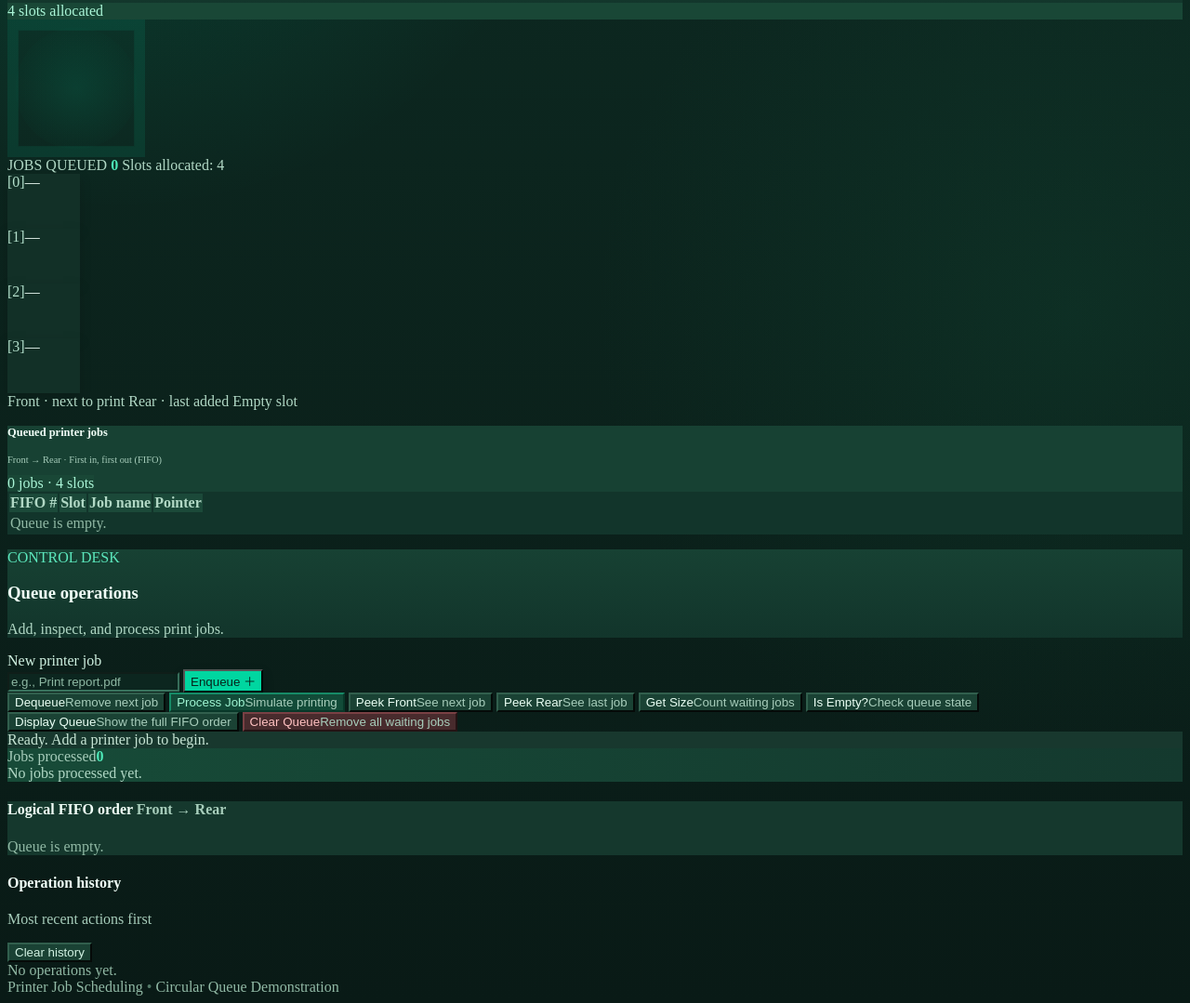
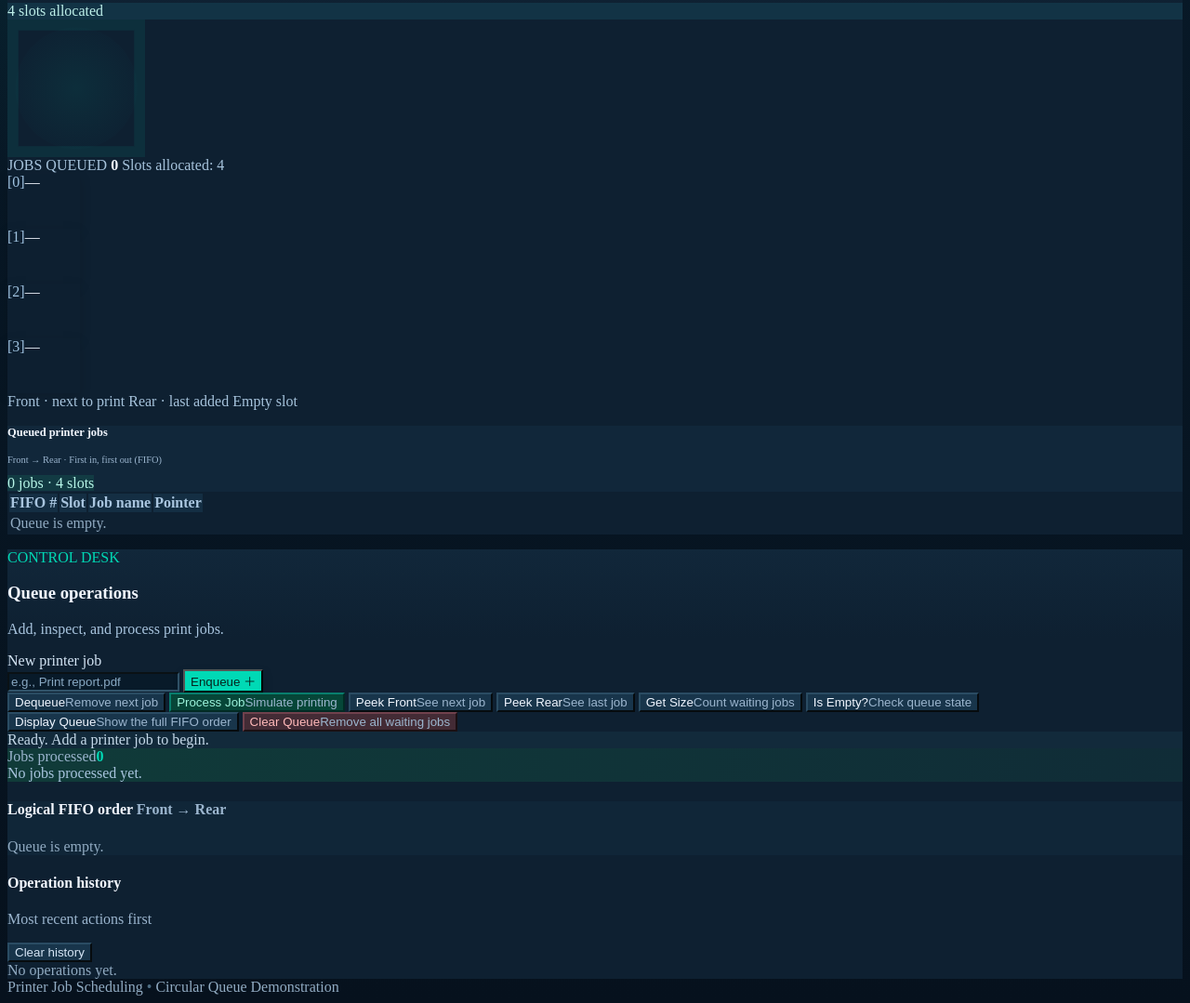
Before and after one commit to mahasonu28-01/printer_job_scheduling_circular_queue_dark_theme, a plain HTML site: page index.html in a window 1280 px wide. Shown: the part 269-1348 px from the top of the page at 93% size. Drawn offline with Linux system fonts and the light colour scheme.

Commit message:
Change color scheme to new navy and turquoise theme
Updated color scheme and theme styles in styles.css to match new design requirements.

```diff
--- a/styles.css
+++ b/styles.css
@@ -3,119 +3,110 @@
 }
 
 
-/* Dark emerald theme: balanced forest-green surfaces with brighter green accents. */
+/* Screenshot-matched dark navy + turquoise theme. Colour overrides only; layout and sizing remain unchanged. */
 :root {
   color-scheme: dark;
-  --page: #0b211b;
-  --paper: #12352b;
-  --paper-soft: #183f33;
-  --ink: #f1fff8;
-  --ink-soft: #d1f2e2;
-  --muted: #a7cdbb;
-  --line: #285746;
-  --blue: #00d6a0;
-  --blue-dark: #00b889;
-  --blue-pale: #183f33;
-  --teal: #00d6a0;
-  --teal-pale: #174b3b;
-  --orange: #e6b75c;
-  --orange-pale: #49391d;
-  --red: #ff8b8b;
-  --red-pale: #482b2d;
-  --shadow: 0 18px 45px rgba(0, 0, 0, .26);
+  --page: #071522;
+  --paper: #0e2031;
+  --paper-soft: #12283a;
+  --ink: #f3f7ff;
+  --ink-soft: #d5e5f5;
+  --muted: #9bb5ce;
+  --line: #24445d;
+  --blue: #00d9b5;
+  --blue-dark: #00bfa1;
+  --blue-pale: #123b43;
+  --teal: #00d9b5;
+  --teal-pale: #103d3c;
+  --orange: #e6b65b;
+  --orange-pale: #42351f;
+  --red: #ff9a9a;
+  --red-pale: #432b35;
+  --shadow: 0 18px 45px rgba(0, 0, 0, .24);
 }
-
 html { background: var(--page); }
 body {
   color: var(--ink);
   background:
-    radial-gradient(circle at 10% 0%, rgba(0, 214, 160, .16), transparent 31rem),
-    radial-gradient(circle at 90% 45%, rgba(26, 110, 77, .16), transparent 32rem),
-    linear-gradient(180deg, #0d2a22 0%, #0b211b 58%, #091a16 100%);
+    radial-gradient(circle at 10% 0%, rgba(0, 190, 170, .12), transparent 30rem),
+    linear-gradient(180deg, #081a29 0%, #071522 58%, #06111d 100%);
 }
-button:focus-visible, input:focus-visible { outline-color: rgba(0, 214, 160, .55); }
-.brand-mark {
-  background: linear-gradient(145deg, #00d6a0, #16845f);
-  box-shadow: 0 10px 20px rgba(0, 214, 160, .18);
+button:focus-visible, input:focus-visible { outline-color: rgba(0, 217, 181, .4); }
+.brand-mark { display: none; }
+.eyebrow, .section-kicker { color: #00d9b5; }
+.masthead h1 { color: #f3f7ff; }
+.masthead h2 { color: #00d9b5; }
+.header-chip { border-color: #285064; background: #112b3b; color: #b8f7e9; }
+.live-dot { background: #00d9b5; box-shadow: 0 0 0 4px rgba(0, 217, 181, .10); }
+.card { background: #0e2031; border-color: #24445d; box-shadow: var(--shadow); }
+.card-heading { border-bottom-color: #24445d; background: linear-gradient(180deg, #11273a 0%, #0e2031 100%); }
+.card-heading h3, .table-heading h4, .history-heading h4, .fifo-card h4 { color: #f3f7ff; }
+.heading-description { color: #a9c5df; }
+.capacity-chip { border-color: #28566a; background: #123345; color: #bdeee8; }
+.ring-outline {
+  border-color: #245b69;
+  background: radial-gradient(circle, rgba(0, 217, 181, .075), rgba(0, 100, 110, .035) 62%, transparent 63%);
+  box-shadow: inset 0 0 0 11px rgba(0, 217, 181, .02), inset 0 0 0 12px rgba(0, 217, 181, .06);
 }
-.eyebrow, .section-kicker { color: #5ce8bd; }
-.masthead h1 { color: #f4fff9; }
-.masthead h2 { color: #56e6b8; }
-.header-chip { border-color: #28634f; background: #143c30; color: #b7f7dc; }
-.live-dot { background: #00d6a0; box-shadow: 0 0 0 4px rgba(0, 214, 160, .12); }
-.card { background: var(--paper); border-color: #285746; box-shadow: var(--shadow); }
-.card-heading { border-bottom-color: #285746; background: linear-gradient(180deg, #174133 0%, #12352b 100%); }
-.card-heading h3, .table-heading h4, .history-heading h4, .fifo-card h4 { color: #f1fff8; }
-.heading-description { color: #b1d8c5; }
-.capacity-chip { border-color: #2e6c55; background: #194736; color: #aaf5d7; }
-.ring-outline {
-  border-color: #278565;
-  background: radial-gradient(circle, rgba(0, 214, 160, .10), rgba(0, 90, 65, .05) 62%, transparent 63%);
-  box-shadow: inset 0 0 0 11px rgba(0, 214, 160, .025), inset 0 0 0 12px rgba(0, 214, 160, .08);
-}
-.ring-outline::after { border-color: rgba(63, 220, 167, .20); }
-.slot { border-color: #39735e; background: #194234; color: #f1fff8; box-shadow: 0 8px 20px rgba(0, 0, 0, .22); }
-.slot .index { color: #b3dfcb; }
-.slot .value { color: #f1fff8; }
-.slot.empty { border-color: #315e4d; background: #123027; color: #91b9a5; box-shadow: 0 4px 12px rgba(0, 0, 0, .15); }
-.slot.front { border-color: #00e0a6; background: #1a5b43; box-shadow: 0 0 0 5px rgba(0, 214, 160, .11), 0 9px 22px rgba(0, 0, 0, .22); }
-.slot.rear { border-color: #e6b75c; background: #49391d; box-shadow: 0 0 0 5px rgba(230, 183, 92, .10), 0 9px 22px rgba(0, 0, 0, .2); }
-.slot.front.rear { border-color: #00e0a6; background: #1a5b43; }
-.pointer { background: #00d6a0; color: #06251c; box-shadow: 0 2px 7px rgba(0, 0, 0, .22); }
-.slot.rear .pointer { background: #e6b75c; color: #2b210e; }
-.slot.front.rear .pointer { background: #00d6a0; }
-.center-caption, .center-capacity { color: #b1d8c5; }
-.center-count { color: #4de8b7; }
-.front-dot { background: #00d6a0; }
-.rear-dot { background: #e6b75c; }
-.empty-dot { background: #527967; }
-.legend { color: #b1d8c5; }
-.queue-table-card { border-color: #285746; background: #12352b; }
-.table-heading { background: #174133; border-bottom-color: #285746; }
-.table-heading p, .history-heading p { color: #a7cdbb; }
-.queue-count { background: #194736; color: #aaf5d7; }
-.job-table th { background: #1b4939; color: #b1d8c5; }
-.job-table th, .job-table td { border-bottom-color: #285746; }
-.job-table td { color: #e0f7eb; }
-.job-table tbody tr:hover td { background: #194234; }
-.job-table .empty-row { color: #91b9a5; }
-.role-tag.front { color: #b7f7dc; background: #1b5b43; }
-.role-tag.rear { color: #ffe0a0; background: #49391d; }
-.role-tag.both { color: #baf6df; background: #205642; }
-.enqueue-form label { color: #d1f2e2; }
-.entry-row input { border-color: #39735e; background: #0c261f; color: #f1fff8; }
-.entry-row input::placeholder { color: #8eb8a3; }
-.entry-row input:focus { border-color: #00d6a0; box-shadow: 0 0 0 4px rgba(0, 214, 160, .12); }
-.button-primary { color: #06251c; background: #00d6a0; box-shadow: 0 5px 12px rgba(0, 0, 0, .22); }
-.button-primary:hover { color: #041b14; background: #4de8b7; box-shadow: 0 7px 16px rgba(0, 0, 0, .28); }
-.action-button { border-color: #315f4d; background: #1a4234; color: #eafff4; }
-.action-button:hover { border-color: #4da982; background: #20513f; }
-.action-help { color: #a7cdbb; }
-.action-process { border-color: #168b67; background: #124b38; color: #9ff4d2; }
-.action-process:hover { background: #176044; border-color: #26b783; }
-.button-clear { color: #ffc1c1; background: #482b2d; border-color: #794044; }
-.button-clear:hover { background: #5a3034; border-color: #a6535b; }
-.status-box { color: #b7f7dc; background: #153e30; border-color: #28694f; }
-.status-box.error { color: #ffc1c1; background: #482b2d; border-color: #794044; }
-.status-box.neutral { color: #c7e5d5; background: #18382e; border-color: #315f4d; }
-.processed-card { border-color: #28694f; background: linear-gradient(100deg, #174b38, #14392e); }
-.processed-number span { color: #a7cdbb; }
-.processed-number strong { color: #4de8b7; }
-.last-processed { color: #b1d8c5; }
-.fifo-card { border-color: #285746; background: #15382d; }
-.fifo-card h4 span { color: #a7cdbb; }
-.orderline { color: #e0f7eb; }
-.orderline > span:not(.arrow):not(.empty-order) { background: #1b4939; border: 1px solid #315f4d; }
-.orderline .arrow { color: #4de8b7; }
-.empty-order { color: #91b9a5; }
-.clear-history { color: #d1f2e2; background: #1a4234; border-color: #315f4d; }
-.clear-history:hover { background: #20513f; }
-.history-item { color: #c7e5d5; }
-.history-time { color: #91b9a5; }
-.history-empty { color: #91b9a5; }
-.page-footer { color: #91b9a5; }
-.page-footer span { color: #527967; }
-@media (prefers-reduced-motion: reduce) {
-  html { scroll-behavior: auto; }
-  *, *::before, *::after { transition-duration: .01ms !important; animation-duration: .01ms !important; }
-}
+.ring-outline::after { border-color: rgba(0, 217, 181, .13); }
+.slot { border-color: #31546a; background: #122b3e; color: #f3f7ff; box-shadow: 0 8px 20px rgba(0, 0, 0, .2); }
+.slot .index { color: #9fc2df; }
+.slot .value { color: #f3f7ff; }
+.slot.empty { border-color: #31536a; background: #0d1f30; color: #92aec7; box-shadow: 0 4px 12px rgba(0, 0, 0, .13); }
+.slot.front { border: 2px solid #00d9b5; background: #12443f; box-shadow: 0 0 0 5px rgba(0, 217, 181, .09), 0 9px 22px rgba(0, 0, 0, .18); }
+.slot.rear { border: 2px solid #d9ad5a; background: #3a3328; box-shadow: 0 0 0 5px rgba(217, 173, 90, .08), 0 9px 22px rgba(0, 0, 0, .18); }
+.slot.front.rear { border-color: #00d9b5; background: #12443f; }
+.pointer { background: #00d9b5; color: #06251f; box-shadow: 0 2px 7px rgba(0, 0, 0, .2); }
+.slot.rear .pointer { background: #d9ad5a; color: #2b210e; }
+.slot.front.rear .pointer { background: #00d9b5; }
+.center-caption, .center-capacity { color: #a6c3dc; }
+.center-count { color: #f3f7ff; }
+.front-dot { background: #00d9b5; }
+.rear-dot { background: #d9ad5a; }
+.empty-dot { background: #4d6d83; }
+.legend { color: #a6c3dc; }
+.queue-table-card { border-color: #24445d; background: #0e2031; }
+.table-heading { background: #11273a; border-bottom-color: #24445d; }
+.table-heading p, .history-heading p { color: #9bb5ce; }
+.queue-count { background: #123b43; color: #b8f7e9; }
+.job-table th { background: #142e43; color: #a9c5df; }
+.job-table th, .job-table td { border-bottom-color: #203c52; }
+.job-table td { color: #d5e5f5; }
+.job-table tbody tr:hover td { background: #142c3e; }
+.job-table .empty-row { color: #91abc2; }
+.role-tag.front { color: #aef8e6; background: #12443f; }
+.role-tag.rear { color: #f4d89b; background: #3a3328; }
+.role-tag.both { color: #b7f7e8; background: #16423e; }
+.enqueue-form label { color: #d5e5f5; }
+.entry-row input { border-color: #31546a; background: #081a29; color: #f3f7ff; }
+.entry-row input::placeholder { color: #88a8c2; }
+.entry-row input:focus { border-color: #00d9b5; box-shadow: 0 0 0 4px rgba(0, 217, 181, .1); }
+.button-primary { color: #05251f; background: #00d9b5; box-shadow: 0 5px 12px rgba(0, 0, 0, .18); }
+.button-primary:hover { color: #05251f; background: #43e9ce; box-shadow: 0 7px 16px rgba(0, 0, 0, .24); }
+.action-button { border-color: #2a4c63; background: #18354b; color: #f0f6ff; }
+.action-button:hover { border-color: #397087; background: #1c4057; }
+.action-help { color: #9bb5ce; }
+.action-process { border-color: #087e6d; background: #064638; color: #9df2db; }
+.action-process:hover { background: #075544; border-color: #0b9a7f; }
+.button-clear { color: #ffb9b9; background: #432b35; border-color: #70414d; }
+.button-clear:hover { background: #52313d; border-color: #8c4d5c; }
+.status-box { color: #b8f7e9; background: #103b39; border-color: #24685d; }
+.status-box.error { color: #ffb9b9; background: #432b35; border-color: #70414d; }
+.status-box.neutral { color: #c5d9e9; background: #122a3b; border-color: #2b4a60; }
+.processed-card { border-color: #24685d; background: linear-gradient(100deg, #103b39, #102c37); }
+.processed-number span { color: #9bb5ce; }
+.processed-number strong { color: #00d9b5; }
+.last-processed { color: #a9c5df; }
+.fifo-card { border-color: #24445d; background: #102638; }
+.fifo-card h4 span { color: #9bb5ce; }
+.orderline { color: #d5e5f5; }
+.orderline > span:not(.arrow):not(.empty-order) { background: #18354b; border: 1px solid #2a4c63; }
+.orderline .arrow { color: #00d9b5; }
+.empty-order { color: #91abc2; }
+.clear-history { color: #d5e5f5; background: #18354b; border-color: #2a4c63; }
+.clear-history:hover { background: #1c4057; }
+.history-item { color: #c5d9e9; }
+.history-time { color: #91abc2; }
+.history-empty { color: #91abc2; }
+.page-footer { color: #91abc2; }
+.page-footer span { color: #4d6d83; }
```
